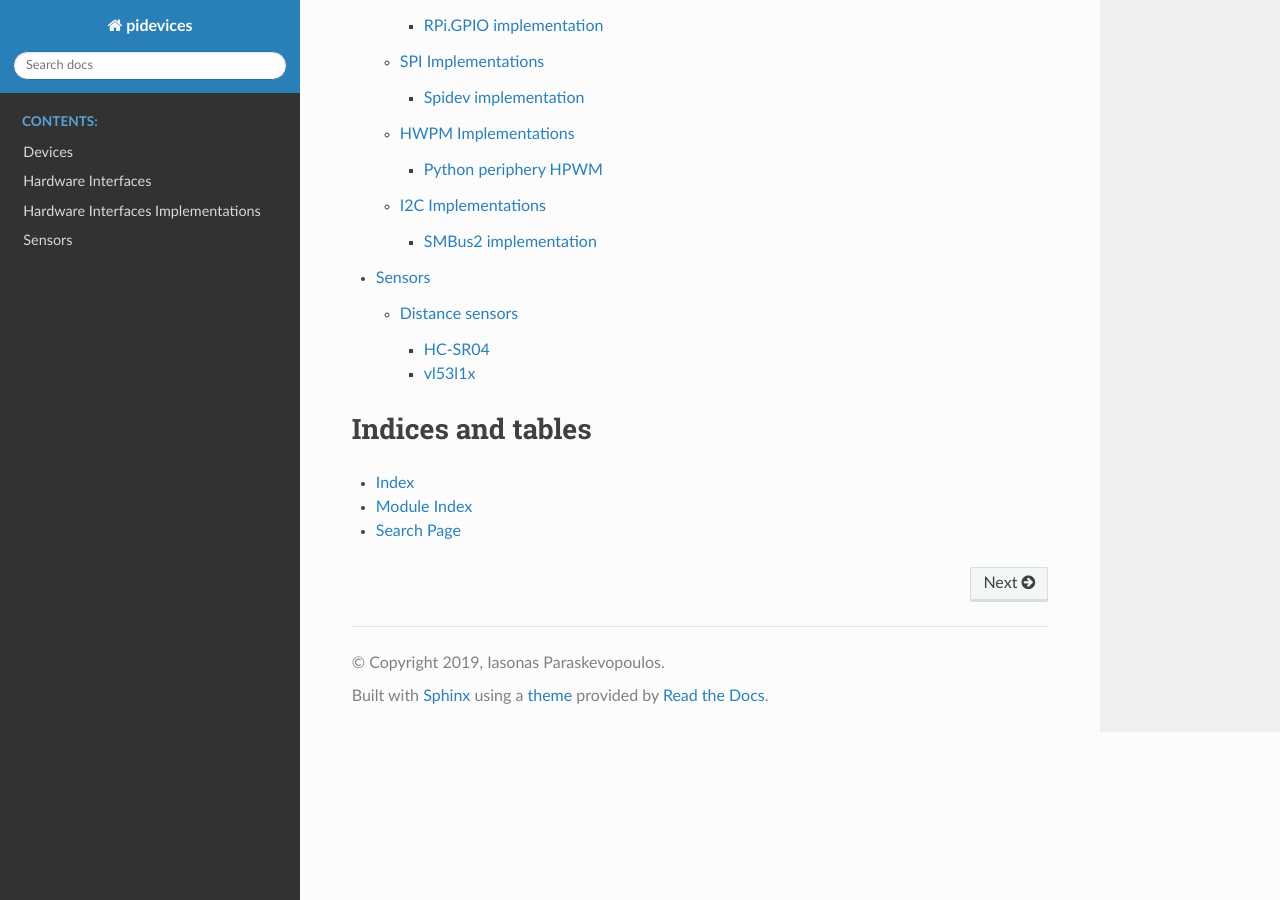
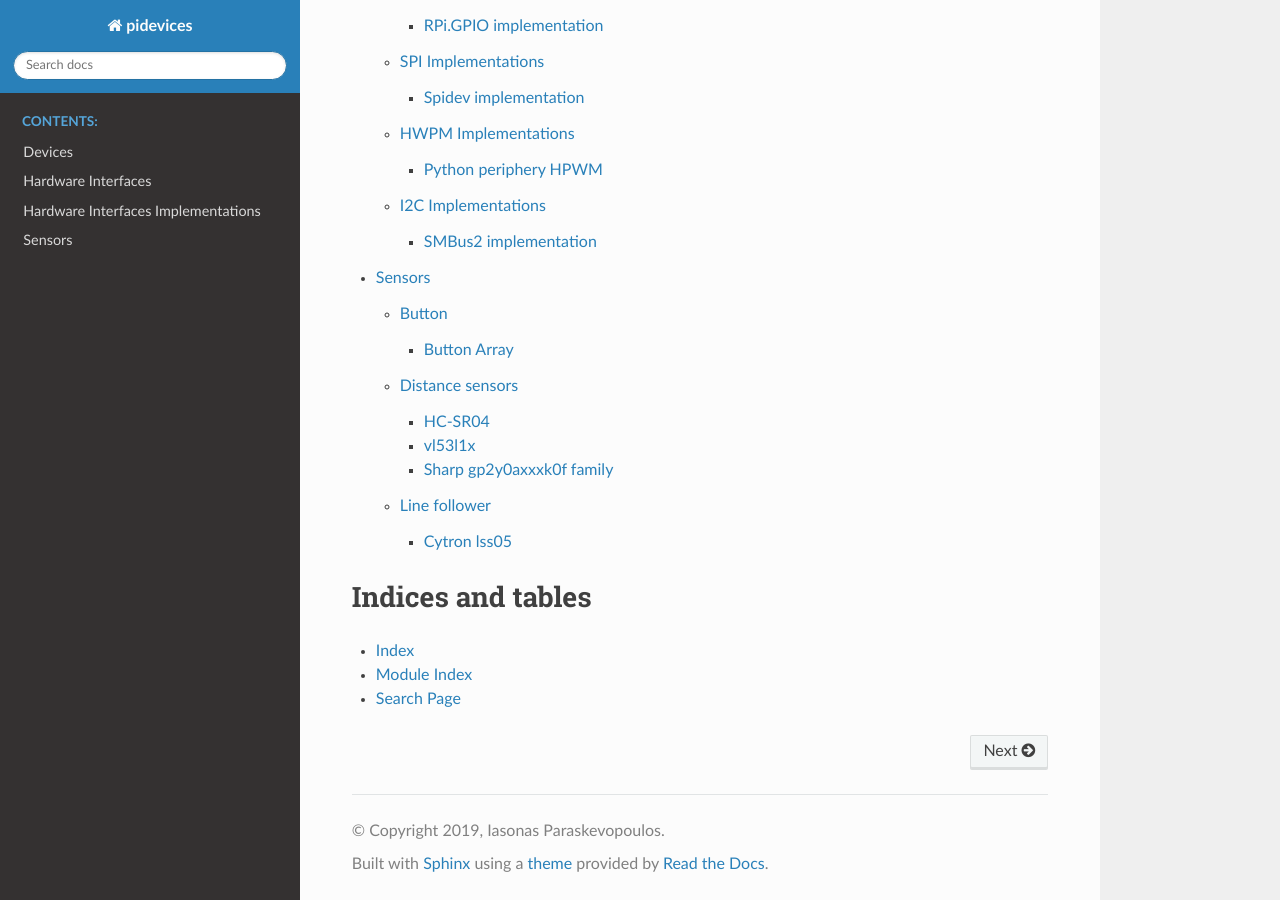
Before and after one commit to robotics-4-all/tektrain-robot-sw, a Sphinx documentation site: the page built from docs/index.rst, in a window 1280 px wide and 900 px high, scrolled down 650 px. Built offline with Sphinx 7.4.7 and the Read the Docs theme 2.0.0, drawn with Linux system fonts in a browser that asks for light colours.

Commit message:
Document sharp ir distance sensors.

```diff
--- a/docs/sensors.rst
+++ b/docs/sensors.rst
@@ -3,6 +3,12 @@
 =======
 Sensors
 =======
+
+Button
+======
+
+Button Array
+------------
 
 Distance sensors
 ================
@@ -21,3 +27,21 @@ vl53l1x
 
 .. autoclass:: pidevices.VL53L1X
    :members:
+
+Sharp gp2y0axxxk0f family
+-------------------------
+
+.. autoclass:: pidevices.GP2Y0AxxxK0F
+   :members:
+
+.. autoclass:: pidevices.GP2Y0A21YK0F
+   :members:
+
+.. autoclass:: pidevices.GP2Y0A41SK0F
+   :members:
+
+Line follower
+=============
+
+Cytron lss05
+------------
```
Also changed, not shown: 1 other file.
